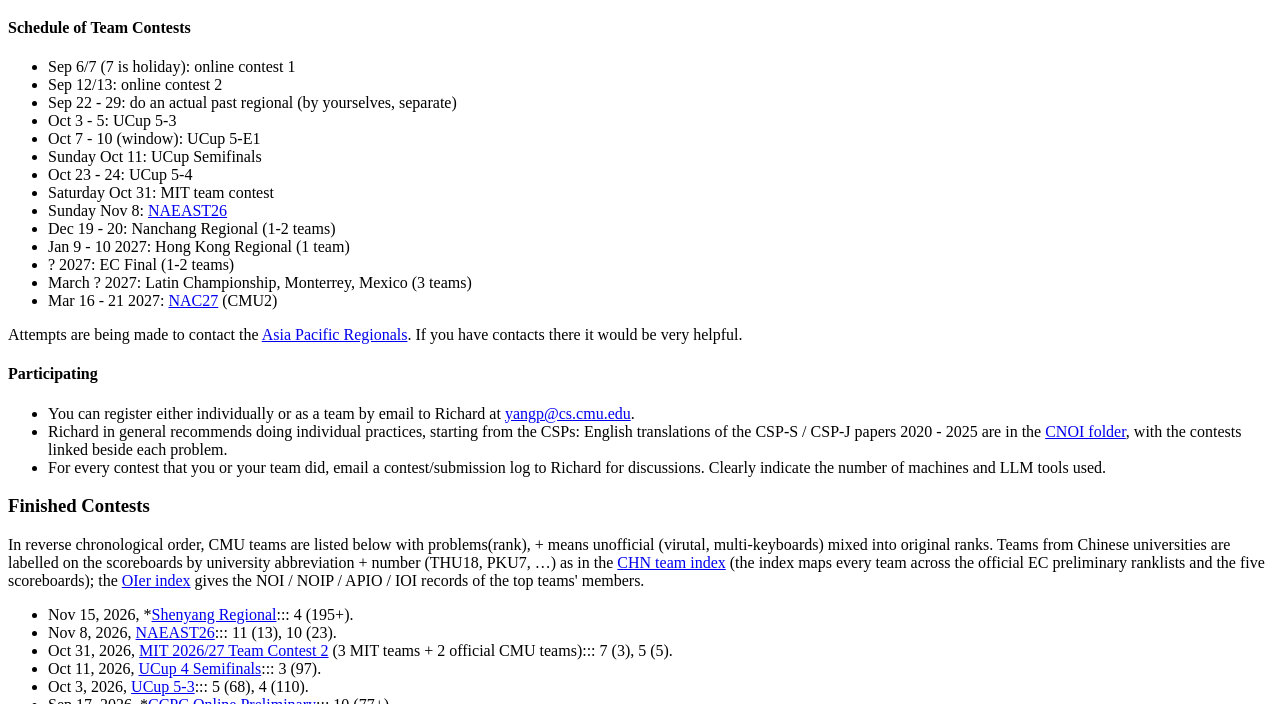
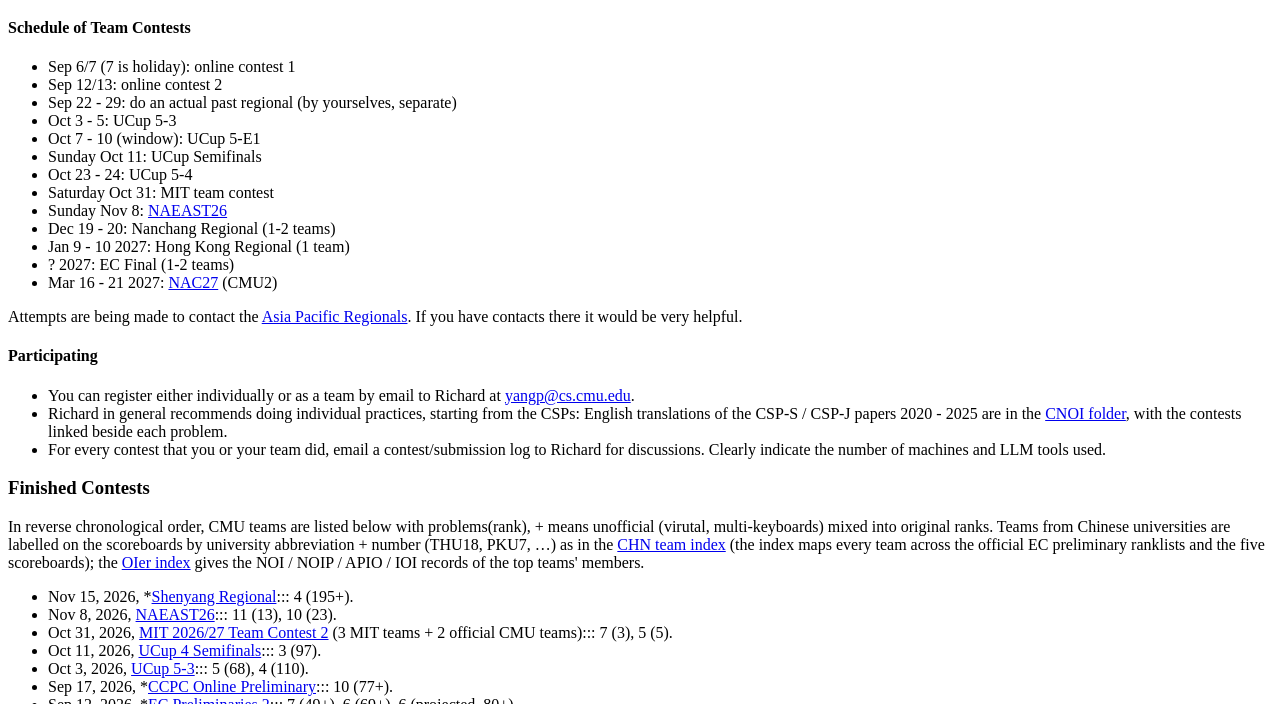
Before and after one commit to rpeng233/CMUICPCwebsite, a plain HTML site: page index.html in a window 1280 px wide. Shown: the part 96-800 px from the top of the page. Drawn offline with Linux system fonts and the light colour scheme.

Commit message:
index: remove Latin Championship from the schedule
Co-Authored-By: Devin AI <158243242+devin-ai-integration[bot]@users.noreply.github.com>

```diff
--- a/index.html
+++ b/index.html
@@ -28,7 +28,6 @@
   <li>Dec 19 - 20: Nanchang Regional (1-2 teams)</li>
   <li>Jan 9 - 10 2027: Hong Kong Regional (1 team)</li>
   <li>? 2027: EC Final (1-2 teams)</li>
-  <li>March ? 2027: Latin Championship, Monterrey, Mexico (3 teams)</li>
   <li>Mar 16 - 21 2027: <A HREF = "https://nac.icpc.global/">NAC27</A> (CMU2)</li>
 </ul>
 
```
